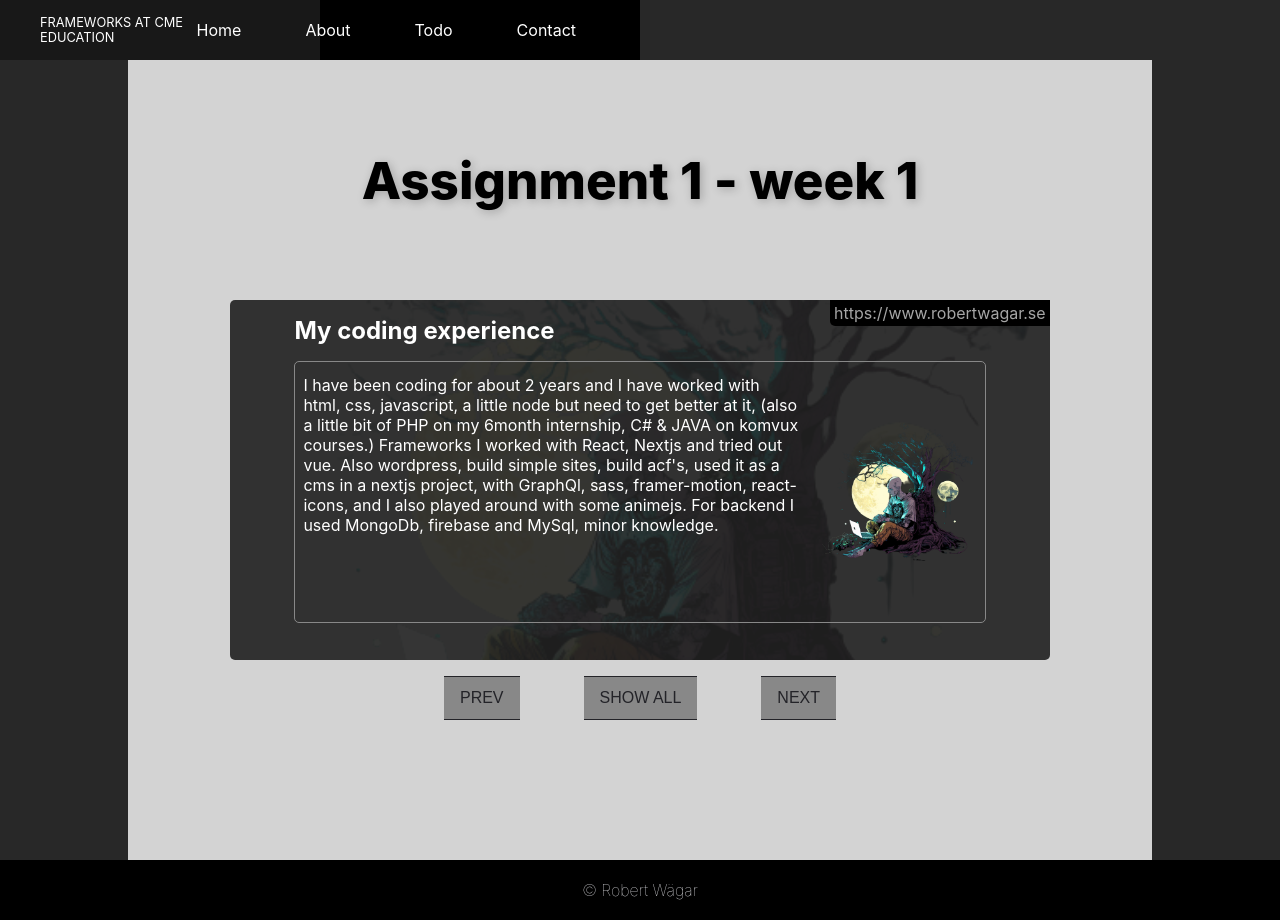
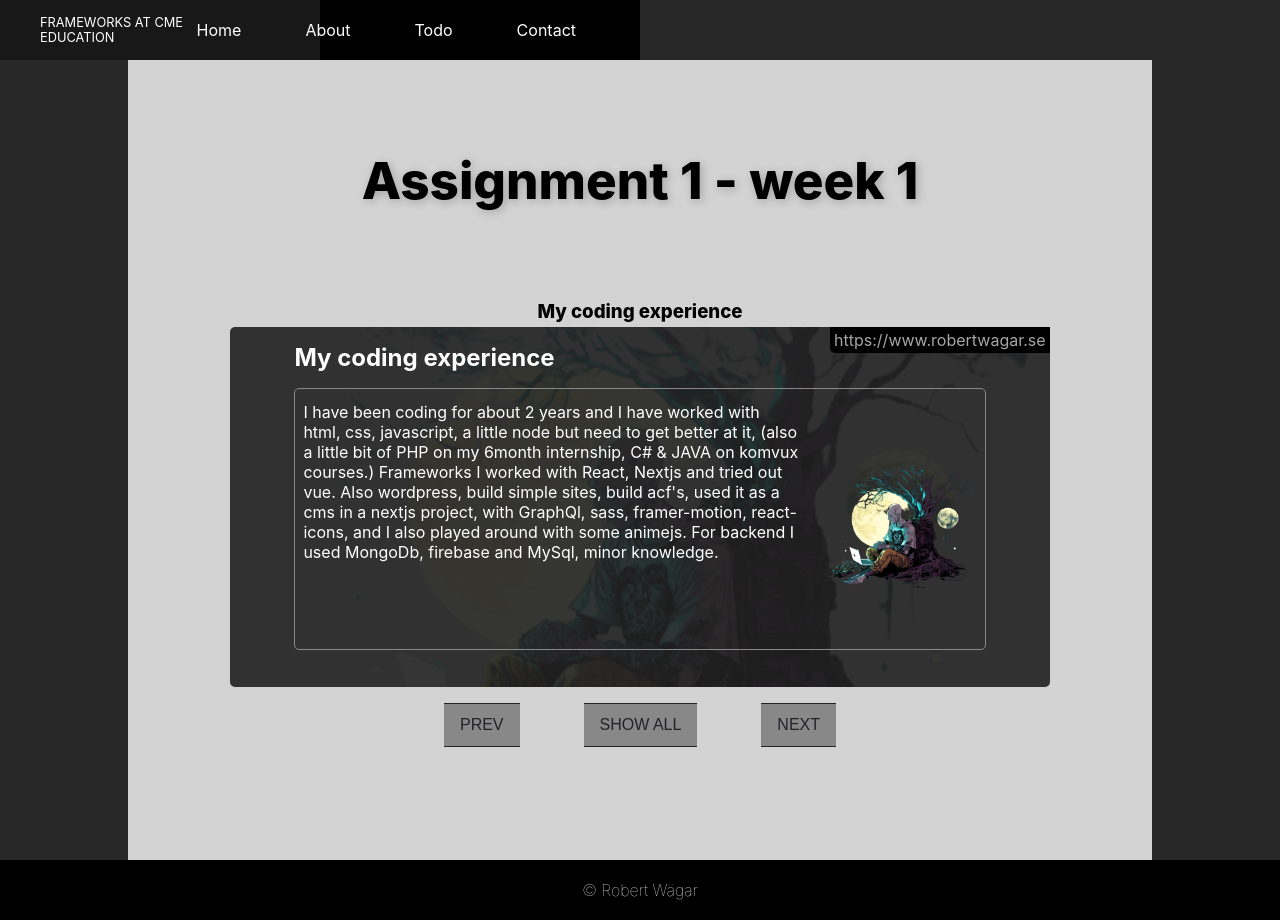
Before and after one commit to xxrobone/ass_1_cme, a React (Vite) app: page / in a window 1280 px wide. Built offline with nearby package versions, Linux system fonts and the light colour scheme.

Commit message:
title change on page depending on article

```diff
--- a/src/App.jsx
+++ b/src/App.jsx
@@ -32,7 +32,8 @@ const ModalContent = () => (
 );
 
 function App() {
-/*  const [active, setActive] = useState(false); */
+
+ const [articleTitle, setArticleTitle] = useState();
   const [currentIdx, setCurrentIdx] = useState(0);
 
   const [modalOpen, setModalOpen] = useState(false);
@@ -56,6 +57,10 @@ function App() {
     }
   }
 
+  useEffect(() => {
+      setArticleTitle(itemData[0].title)
+  }, [])
+
   console.log(currentIdx);
   return (
 
@@ -73,10 +78,15 @@ function App() {
         <Route path='/' element={
           <>
             <main>
-           <Hero />
+              <Hero />
+              <h3 className='title'>{articleTitle}</h3>
            <div className='content_wrapper'>
-             {itemData.map((item, i) => {
-               if (currentIdx === i) {
+                {itemData.map((item, i) => {
+               let t = ''
+                  if (currentIdx === i) {
+                    t = item.title
+                    console.log(t)
+
                  return (
                    <>
                      <ImageBg {...item} key={Math.random() * 1000 + i} />
--- a/src/App.scss
+++ b/src/App.scss
@@ -39,6 +39,13 @@ main {
     font-size: 3rem;
     color: pink;
   }
+}
+
+// for showing article title
+.title {
+  text-align: center;
+  margin-bottom: 0.25rem;
+  font-weight: 800;
 }
 
 // for articles
```
